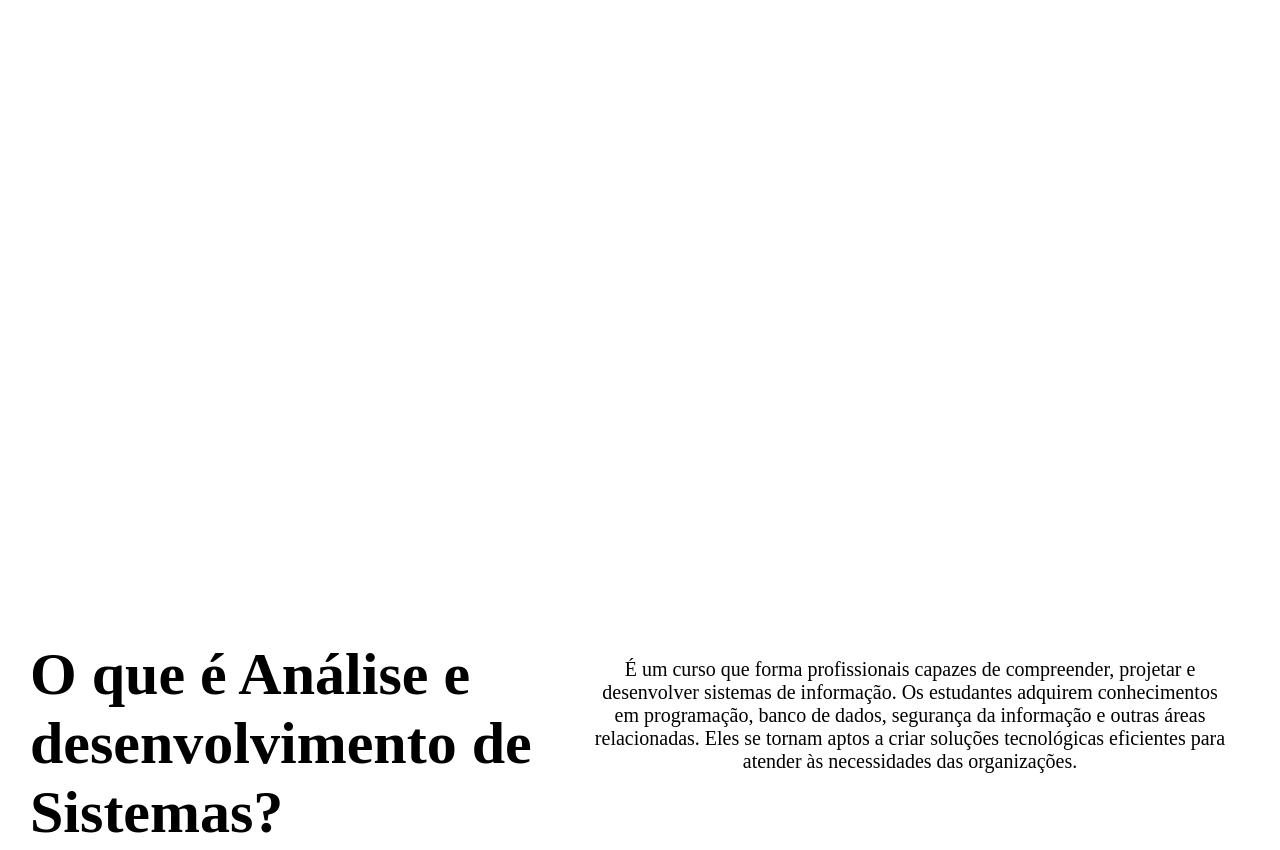
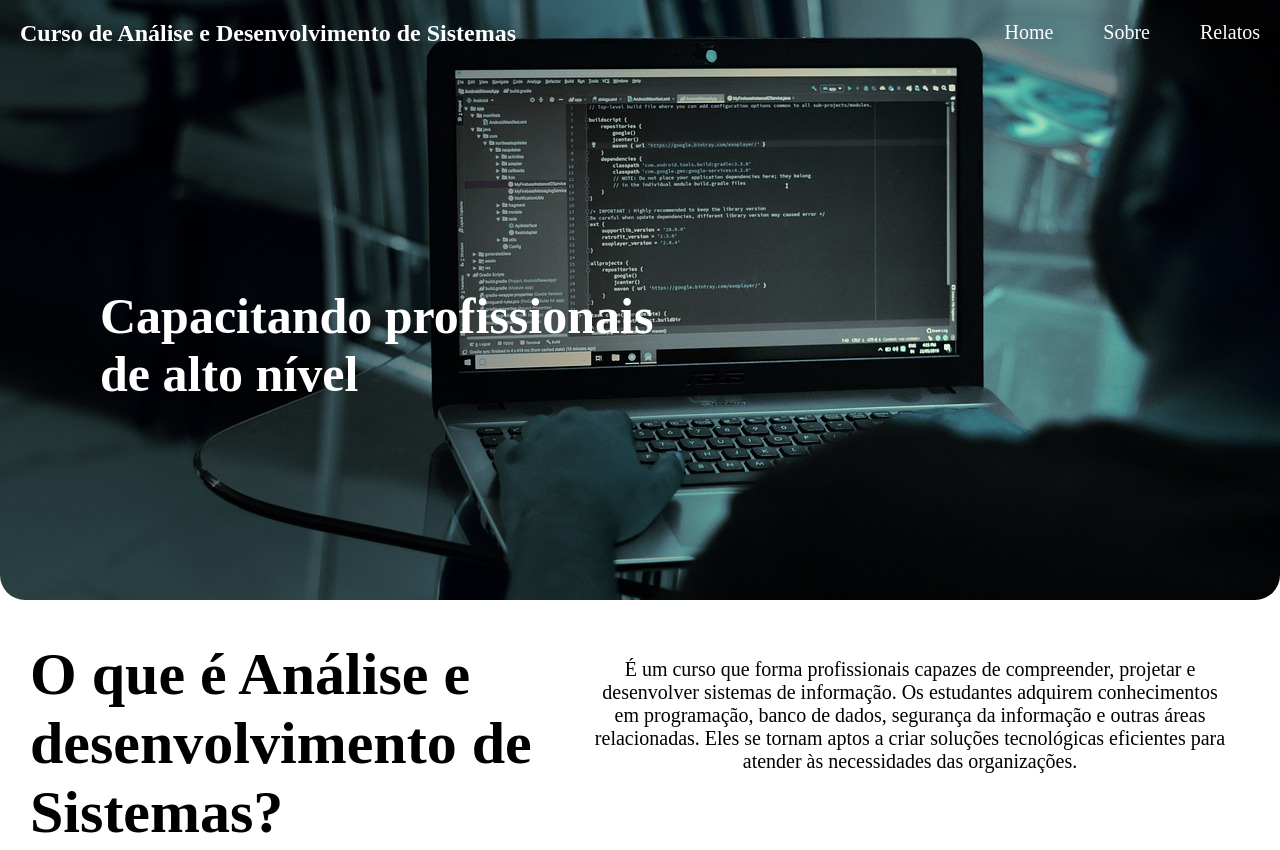
Before and after one commit to Julibraz/Projeto-GCM, a plain HTML site: page index.html in a window 1280 px wide. Shown: the top 850 px of the page. Drawn offline with Linux system fonts and the light colour scheme; the site is published under a folder, as on GitHub Pages, so addresses that start at the root find nothing.

Commit message:
Update index.css

```diff
--- a/index.css
+++ b/index.css
@@ -19,7 +19,7 @@ header nav{
     padding-left: 20px;
     padding-right: 20px;
     color: white;
-    background-image: url(/Assets/code.jpg);
+    background-image: url(./Assets/code.jpg);
     background-size: 100vw;
     border-bottom-left-radius: 25px;
     border-bottom-right-radius: 25px;
```
